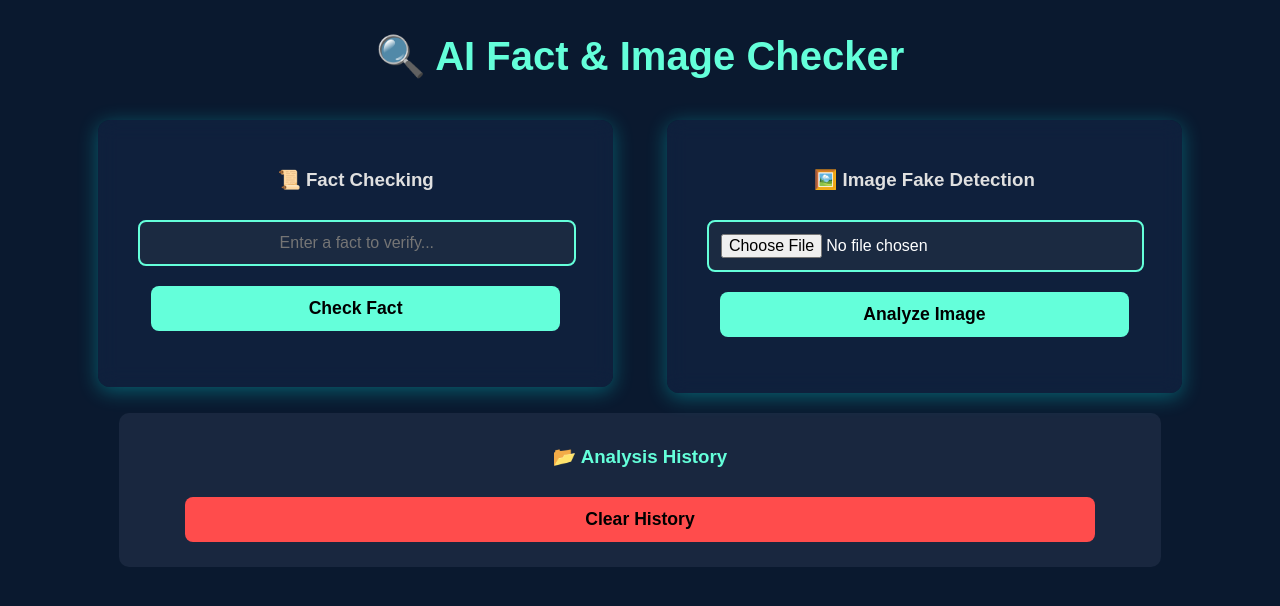
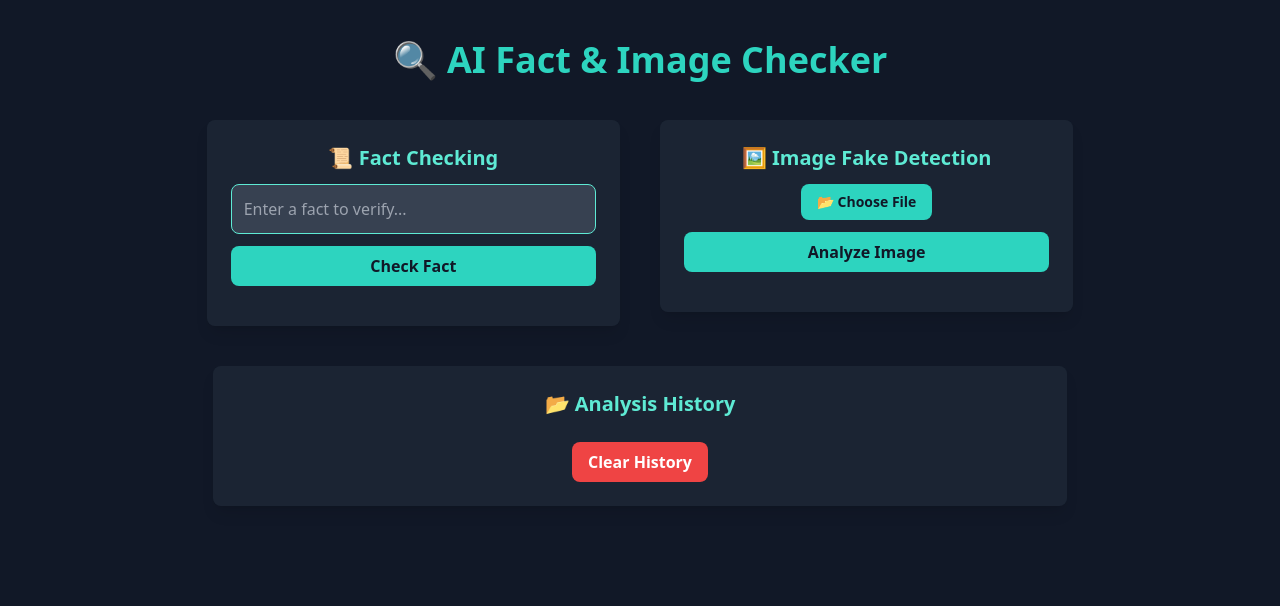
Before and after one commit to vanujxyz/TruthLens-AI, a Flask app: template templates/index.html in a window 1280 px wide. Shown: the top 606 px of the page. Run offline with Flask 2, Linux system fonts and the light colour scheme; the template is opened without the code that fills it, so the values that code supplies are empty; some libraries are stand-ins or nearby versions.

Commit message:
final front end

```diff
--- a/templates/index.html
+++ b/templates/index.html
@@ -4,184 +4,59 @@
     <meta charset="UTF-8">
     <meta name="viewport" content="width=device-width, initial-scale=1.0">
     <title>AI Fact & Image Checker</title>
-    <style>
-        /* Global Styles */
-        body {
-            background-color: #0a192f;
-            color: #e0e0e0;
-            font-family: 'Poppins', sans-serif;
-            text-align: center;
-            overflow-x: hidden;
-        }
+    <script src="https://cdn.tailwindcss.com"></script>
+</head>
+<body class="bg-gray-900 text-white font-sans text-center">
 
-        h2 {
-            font-size: 2.5rem;
-            margin-bottom: 20px;
-            animation: fadeIn 1.5s ease-in-out;
-            color: #64ffda;
-        }
+    <h2 class="text-4xl font-bold mt-10 text-teal-400 animate-fadeIn">🔍 AI Fact & Image Checker</h2>
 
-        /* Container with Flexbox */
-        #container {
-            display: flex;
-            justify-content: space-around;
-            align-items: flex-start;
-            flex-wrap: wrap;
-            margin: auto;
-            max-width: 90%;
-            padding: 20px;
-            animation: slideUp 1.2s ease-in-out;
-        }
+    <div id="container" class="flex flex-col md:flex-row justify-center items-start mt-10 space-y-6 md:space-y-0 md:space-x-10 px-5">
 
-        /* Fact & Image Sections */
-        .section {
-            background: rgba(17, 34, 64, 0.8);
-            backdrop-filter: blur(10px);
-            padding: 30px;
-            border-radius: 12px;
-            box-shadow: 0px 4px 20px rgba(0, 255, 255, 0.3);
-            width: 40%;
-            min-width: 300px;
-            text-align: center;
-            transition: transform 0.3s ease, box-shadow 0.3s ease;
-        }
-
-        .section:hover {
-            transform: translateY(-5px);
-            box-shadow: 0px 6px 25px rgba(0, 255, 255, 0.5);
-        }
-
-        /* Input and Button Styling */
-        input, button {
-            margin: 10px;
-            padding: 12px;
-            border-radius: 8px;
-            border: none;
-            width: 90%;
-            font-size: 1rem;
-            transition: all 0.3s ease;
-        }
-
-        input {
-            background: #1b2a41;
-            color: white;
-            border: 2px solid #64ffda;
-            text-align: center;
-        }
-
-        input:focus {
-            outline: none;
-            border-color: #00e1ff;
-            box-shadow: 0 0 10px rgba(0, 255, 255, 0.7);
-        }
-
-        button {
-            background: #64ffda;
-            cursor: pointer;
-            font-size: 1.1rem;
-            font-weight: bold;
-            transition: all 0.3s ease-in-out;
-        }
-
-        button:hover {
-            background: #00e1ff;
-            transform: scale(1.05);
-            box-shadow: 0px 4px 15px rgba(0, 255, 255, 0.7);
-        }
-
-        /* History Section */
-        .history {
-            background: rgba(27, 42, 65, 0.9);
-            padding: 15px;
-            border-radius: 10px;
-            margin-top: 30px;
-            width: 80%;
-            margin: auto;
-            animation: fadeIn 1.8s ease-in-out;
-        }
-
-        .history h3 {
-            color: #64ffda;
-        }
-
-        .history-item {
-            padding: 10px;
-            background: #112240;
-            border-radius: 5px;
-            margin: 5px 0;
-            transition: all 0.3s ease-in-out;
-            opacity: 0;
-            animation: fadeIn 0.5s ease-in-out forwards;
-        }
-
-        .clear-history {
-            background: #ff4c4c;
-            margin-top: 10px;
-            transition: all 0.3s ease-in-out;
-        }
-
-        .clear-history:hover {
-            background: #ff2020;
-            transform: scale(1.05);
-        }
-
-        /* Animations */
-        @keyframes fadeIn {
-            from { opacity: 0; transform: translateY(20px); }
-            to { opacity: 1; transform: translateY(0); }
-        }
-
-        @keyframes slideUp {
-            from { opacity: 0; transform: translateY(40px); }
-            to { opacity: 1; transform: translateY(0); }
-        }
-
-        /* Responsive Design */
-        @media screen and (max-width: 768px) {
-            #container {
-                flex-direction: column;
-                align-items: center;
-            }
-
-            .section {
-                width: 80%;
-                margin-bottom: 20px;
-            }
-        }
-    </style>
-</head>
-<body>
-    <h2>🔍 AI Fact & Image Checker</h2>
-
-    <div id="container">
-        <!-- Fact Checking Section (Left) -->
-        <div class="section">
-            <h3>📜 Fact Checking</h3>
-            <input type="text" id="claim" placeholder="Enter a fact to verify...">
-            <button onclick="checkFact()">Check Fact</button>
-            <p id="factResult"></p>
+        <!-- Fact Checking Section -->
+        <div class="bg-gray-800 bg-opacity-80 backdrop-blur-md shadow-lg p-6 rounded-lg w-full md:w-1/3">
+            <h3 class="text-xl font-semibold text-teal-300">📜 Fact Checking</h3>
+            <input type="text" id="claim" placeholder="Enter a fact to verify..."
+                class="w-full mt-3 p-3 bg-gray-700 text-white border border-teal-300 rounded-lg focus:outline-none focus:ring-2 focus:ring-teal-400">
+            <button onclick="checkFact()" class="w-full mt-3 bg-teal-400 text-gray-900 font-bold py-2 rounded-lg transition transform hover:scale-105">
+                Check Fact
+            </button>
+            <p id="factResult" class="mt-4 text-lg"></p>
         </div>
 
-        <!-- Image Analyzing Section (Right) -->
-        <div class="section">
-            <h3>🖼️ Image Fake Detection</h3>
-            <input type="file" id="imageUpload">
-            <button onclick="checkImage()">Analyze Image</button>
-            <p id="imageResult"></p>
+        <!-- Image Checking Section -->
+        <div class="bg-gray-800 bg-opacity-80 backdrop-blur-md shadow-lg p-6 rounded-lg w-full md:w-1/3">
+            <h3 class="text-xl font-semibold text-teal-300">🖼️ Image Fake Detection</h3>
+
+            <!-- Custom File Input -->
+            <label class="block mt-3 cursor-pointer">
+                <span class="block bg-teal-400 text-gray-900 text-sm font-bold py-2 px-4 rounded-lg transition transform hover:scale-105 inline-block">
+                    📂 Choose File
+                </span>
+                <input type="file" id="imageUpload" onchange="previewImage()" class="hidden">
+            </label>
+
+            <img id="imagePreview" class="mt-3 w-full rounded-lg hidden" />
+            <button onclick="checkImage()" class="w-full mt-3 bg-teal-400 text-gray-900 font-bold py-2 rounded-lg transition transform hover:scale-105">
+                Analyze Image
+            </button>
+            <p id="imageResult" class="mt-4 text-lg"></p>
         </div>
     </div>
 
     <!-- History Section -->
-    <div class="history">
-        <h3>📂 Analysis History</h3>
-        <div id="historyList"></div>
-        <button class="clear-history" onclick="clearHistory()">Clear History</button>
+    <div class="bg-gray-800 bg-opacity-80 backdrop-blur-md shadow-lg p-6 rounded-lg w-11/12 md:w-2/3 mx-auto mt-10">
+        <h3 class="text-xl font-semibold text-teal-300">📂 Analysis History</h3>
+        <div id="historyList" class="mt-3 space-y-2"></div>
+        <button class="mt-3 bg-red-500 text-white font-bold py-2 px-4 rounded-lg transition transform hover:scale-105"
+            onclick="clearHistory()">
+            Clear History
+        </button>
     </div>
 
     <script>
         function updateHistory(entry) {
             let history = JSON.parse(localStorage.getItem("history")) || [];
-            history.unshift(entry); // Add new entry at the top
+            history.unshift(entry);
             localStorage.setItem("history", JSON.stringify(history));
             displayHistory();
         }
@@ -193,7 +68,7 @@
 
             history.forEach(item => {
                 let div = document.createElement("div");
-                div.classList.add("history-item");
+                div.classList.add("bg-gray-700", "p-3", "rounded-lg", "text-white", "shadow-md", "animate-fadeIn");
                 div.innerHTML = `<strong>${item.type}:</strong> ${item.result} (Confidence: ${item.confidence}%)`;
                 historyList.appendChild(div);
             });
@@ -204,11 +79,24 @@
             displayHistory();
         }
 
+        function previewImage() {
+            const file = document.getElementById("imageUpload").files[0];
+            const preview = document.getElementById("imagePreview");
+            if (file) {
+                const reader = new FileReader();
+                reader.onload = function(e) {
+                    preview.src = e.target.result;
+                    preview.classList.remove("hidden");
+                }
+                reader.readAsDataURL(file);
+            }
+        }
+
         async function checkFact() {
             const claim = document.getElementById("claim").value;
             if (!claim) { alert("Enter a fact to check!"); return; }
 
-            document.getElementById("factResult").innerHTML = "Checking...";
+            document.getElementById("factResult").innerHTML = "🔍 Checking...";
             const response = await fetch(`http://127.0.0.1:5000/check_fact?claim=${encodeURIComponent(claim)}`);
             const data = await response.json();
 
@@ -223,7 +111,7 @@
             let formData = new FormData();
             formData.append("file", imageFile);
 
-            document.getElementById("imageResult").innerHTML = "Analyzing...";
+            document.getElementById("imageResult").innerHTML = "🕵️‍♂️ Analyzing...";
             const response = await fetch("http://127.0.0.1:5001/analyze-image", { method: "POST", body: formData });
             const data = await response.json();
 
@@ -233,5 +121,6 @@
 
         displayHistory();
     </script>
+
 </body>
 </html>
```
